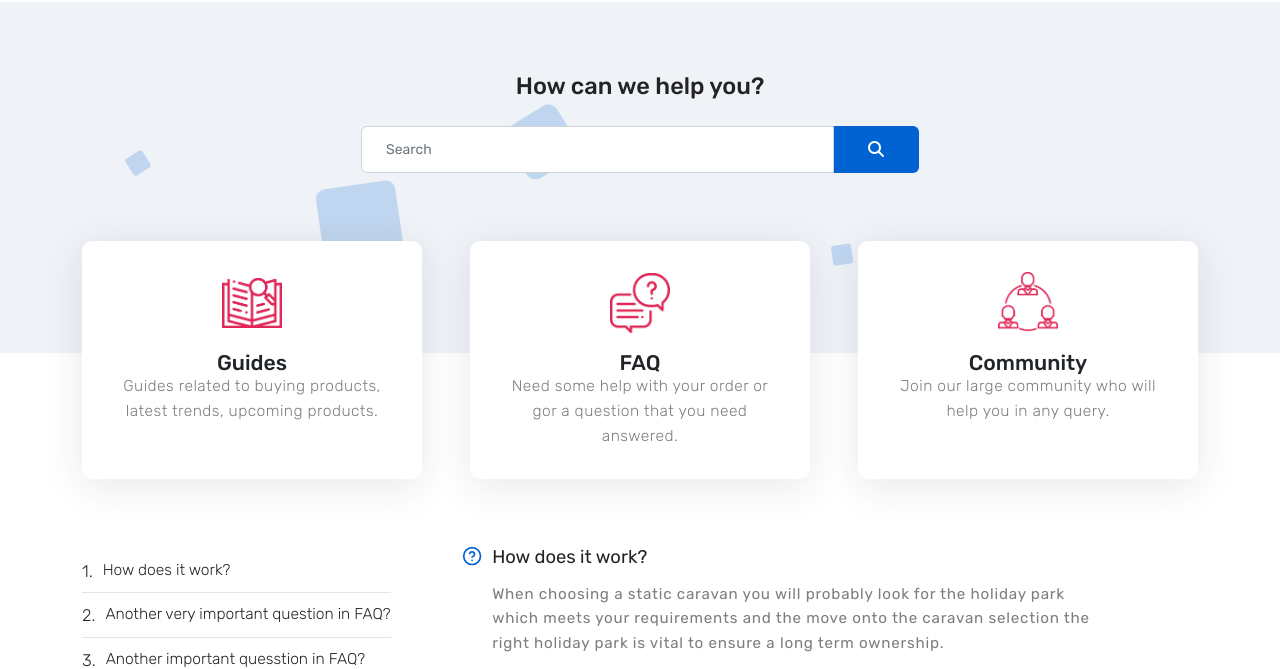
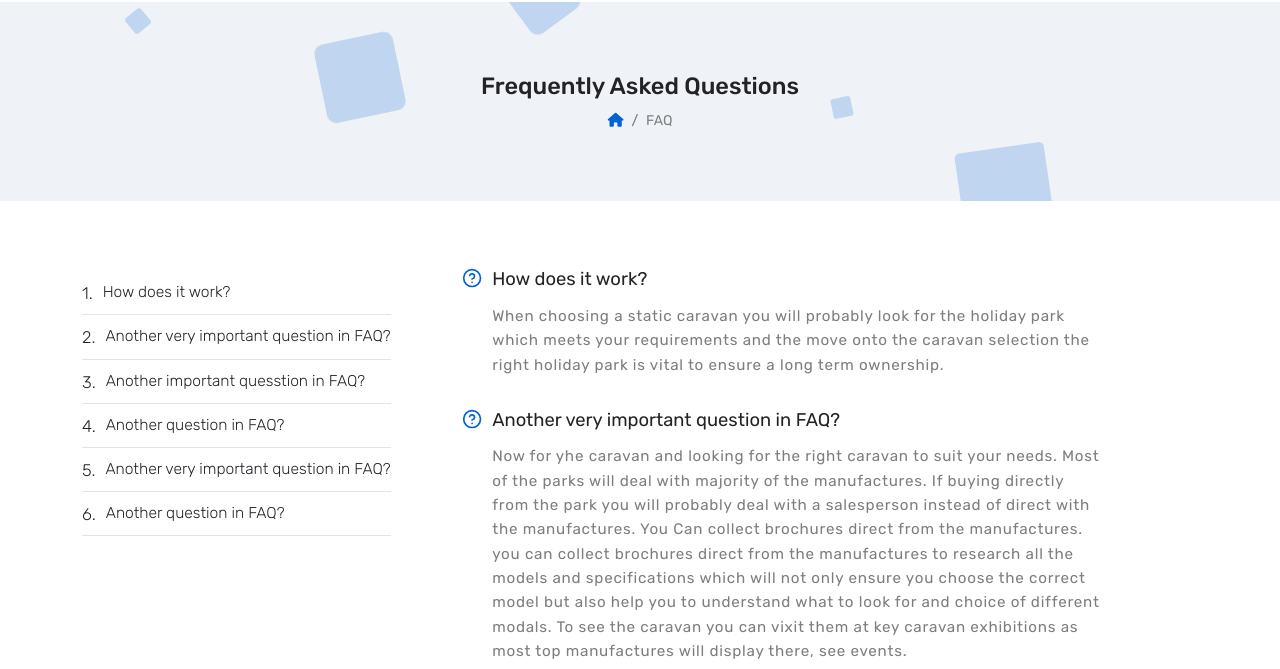
Before and after one commit to kamilquliyev98/MarketoWatchStore, a plain HTML site: page faq.html in a window 1280 px wide. Shown: the part 157-826 px from the top of the page. Drawn offline with nearby package versions, Linux system fonts and the light colour scheme.

Commit message:
FAQ page edited

```diff
--- a/faq.html
+++ b/faq.html
@@ -652,59 +652,22 @@
         <div class="container">
             <div class="row">
                 <div class="col-12 search-section">
-                    <h3>How can we help you?</h3>
-                    <div class="search-bar">
-                        <div class="input-group search-bar">
-                            <input type="search" class="form-control" placeholder="Search">
-                            <button class="input-group-text" id="basic-addon3">
-                                <i class="fas fa-search"></i>
-                            </button>
-                        </div>
-                    </div>
+                    <h3>Frequently Asked Questions</h3>
+                    <nav>
+                        <ol class="breadcrumb">
+                            <li class="breadcrumb-item">
+                                <a href="index.html">
+                                    <i class="fas fa-home"></i>
+                                </a>
+                            </li>
+                            <li class="breadcrumb-item active" aria-current="page">FAQ</li>
+                        </ol>
+                    </nav>
                 </div>
             </div>
         </div>
     </section>
     <!-- Breadcrumb section end -->
-
-    <!-- FAQ Section Start -->
-    <section class="faq-section pt-0">
-        <div class="container">
-            <div class="row g-lg-5 g-4">
-                <div class="col-md-4 zi-1">
-                    <div class="faq-contain">
-                        <div class="faq-image">
-                            <img src="assets/images/faq/guides.png" class="img-fluid blur-up lazyload" alt="guides">
-                        </div>
-                        <h2>Guides</h2>
-                        <h5>Guides related to buying products, latest trends, upcoming products.</h5>
-                    </div>
-                </div>
-
-                <div class="col-md-4 zi-1">
-                    <div class="faq-contain">
-                        <div class="faq-image">
-                            <img src="assets/images/faq/faq.png" class="img-fluid blur-up lazyload" alt="faq">
-                        </div>
-                        <h2>FAQ</h2>
-                        <h5>Need some help with your order or gor a question that you need answered.</h5>
-                    </div>
-                </div>
-
-                <div class="col-md-4 zi-1">
-                    <div class="faq-contain">
-                        <div class="faq-image">
-                            <img src="assets/images/faq/community.png" class="img-fluid blur-up lazyload"
-                                alt="community">
-                        </div>
-                        <h2>Community</h2>
-                        <h5>Join our large community who will help you in any query.</h5>
-                    </div>
-                </div>
-            </div>
-        </div>
-    </section>
-    <!-- FAQ Section End -->
 
     <!-- FAQ details start -->
     <section class="faq-details section-b-space">
@@ -757,10 +720,12 @@
                         <i data-feather="help-circle" class="theme-color"></i>
                         <div class="faq-option">
                             <h3>How does it work?</h3>
-                            <h6 class="font-light">When choosing a static caravan you will probably look for the holiday
+                            <h6 class="font-light">
+                                When choosing a static caravan you will probably look for the holiday
                                 park which meets
                                 your requirements and the move onto the caravan selection the right holiday park is
-                                vital to ensure a long term ownership.</h6>
+                                vital to ensure a long term ownership.
+                            </h6>
                         </div>
                     </div>
 
@@ -768,7 +733,8 @@
                         <i data-feather="help-circle" class="theme-color"></i>
                         <div class="faq-option">
                             <h3>Another very important question in FAQ?</h3>
-                            <h6 class="font-light">Now for yhe caravan and looking for the right caravan to suit your
+                            <h6 class="font-light">
+                                Now for yhe caravan and looking for the right caravan to suit your
                                 needs. Most of the
                                 parks will deal with majority of the manufactures. If buying directly from the park you
                                 will probably deal with a salesperson instead of direct with the manufactures. You Can
@@ -776,7 +742,8 @@
                                 the manufactures to research all the models and specifications which will not only
                                 ensure you choose the correct model but also help you to understand what to look for and
                                 choice of different modals. To see the caravan you can vixit them at key caravan
-                                exhibitions as most top manufactures will display there, see events.</h6>
+                                exhibitions as most top manufactures will display there, see events.
+                            </h6>
                         </div>
                     </div>
 
@@ -784,11 +751,13 @@
                         <i data-feather="help-circle" class="theme-color"></i>
                         <div class="faq-option">
                             <h3>Another important quesstion in FAQ?</h3>
-                            <h6 class="font-light">The static holiday caravan has been designed for holiday use instead
+                            <h6 class="font-light">
+                                The static holiday caravan has been designed for holiday use instead
                                 of full time
                                 living. With its modern construction and use of high quality materials the static
                                 caravan should be built to British and European standard: BS EN 1647 but some luxury
-                                caravans are built to BS 3632 confirming to residential standards.</h6>
+                                caravans are built to BS 3632 confirming to residential standards.
+                            </h6>
                         </div>
                     </div>
 
@@ -796,10 +765,12 @@
                         <i data-feather="help-circle" class="theme-color"></i>
                         <div class="faq-option">
                             <h3>Another question in FAQ?</h3>
-                            <h6 class="font-light">Normal static caravan can come in either one or two sectiond with
+                            <h6 class="font-light">
+                                Normal static caravan can come in either one or two sectiond with
                                 width up to 22ft and
                                 60ft long. If you have a one piece model this is a single unit and the two piece is
-                                known as a twin and usually assembled on site.</h6>
+                                known as a twin and usually assembled on site.
+                            </h6>
                         </div>
                     </div>
 
@@ -807,10 +778,12 @@
                         <i data-feather="help-circle" class="theme-color"></i>
                         <div class="faq-option">
                             <h3>Another very important question in FAQ?</h3>
-                            <h6 class="font-light">Decide on how many bedrooms you require as most caravans can be from
+                            <h6 class="font-light">
+                                Decide on how many bedrooms you require as most caravans can be from
                                 2 to 4 bedrooms but
                                 up to eight berths. manufactures will normally have their own layout but will offer but
-                                will a number of ranges depending on your budget.</h6>
+                                will a number of ranges depending on your budget.
+                            </h6>
                         </div>
                     </div>
 
@@ -818,11 +791,13 @@
                         <i data-feather="help-circle" class="theme-color"></i>
                         <div class="faq-option">
                             <h3>Another question in FAQ?</h3>
-                            <h6 class="font-light">The static holiday caravan has been designed for holiday use instead
+                            <h6 class="font-light">
+                                The static holiday caravan has been designed for holiday use instead
                                 of full time
                                 living. With its modern construction and use of high quality materials the static
                                 caravan should be built to British and European standard: BS EN 1647 but some luxury
-                                caravans are built to BS 3632 confirming to residential standards.</h6>
+                                caravans are built to BS 3632 confirming to residential standards.
+                            </h6>
                         </div>
                     </div>
                 </div>
@@ -841,7 +816,7 @@
                             <div class="brand-logo">
                                 <a href="index.html" class="footer-logo">
                                     <img src="assets/images/logo/logo.png" class="img-fluid blur-up lazyload"
-                                         alt="logo">
+                                        alt="logo">
                                 </a>
                             </div>
 
@@ -855,7 +830,8 @@
                                 <li>
                                     <span>
                                         <b>Address:</b>
-                                        <span class="font-light">1418 Riverwood Drive, Suite 3245 Cottonwood, CA 96052, United States</span>
+                                        <span class="font-light">1418 Riverwood Drive, Suite 3245 Cottonwood, CA 96052,
+                                            United States</span>
                                     </span>
                                 </li>
                                 <li>
@@ -876,12 +852,14 @@
                                 <ul>
                                     <li>
                                         <a href="https://info.flagcounter.com/ydqm" target="_blank">
-                                            <img src="https://s01.flagcounter.com/count2/ydqm/bg_FFFFFF/txt_000000/border_CCCCCC/columns_3/maxflags_12/viewers_3/labels_1/pageviews_0/flags_0/percent_0/" alt="Visitors">
+                                            <img src="https://s01.flagcounter.com/count2/ydqm/bg_FFFFFF/txt_000000/border_CCCCCC/columns_3/maxflags_12/viewers_3/labels_1/pageviews_0/flags_0/percent_0/"
+                                                alt="Visitors">
                                         </a>
                                     </li>
                                     <li>
                                         <a href="https://info.flagcounter.com/ydqm" target="_blank">
-                                            <img src="https://s11.flagcounter.com/mini/ydqm/bg_FFFFFF/txt_000000/border_CCCCCC/flags_1/" alt="Flag Counter" border="0">
+                                            <img src="https://s11.flagcounter.com/mini/ydqm/bg_FFFFFF/txt_000000/border_CCCCCC/flags_1/"
+                                                alt="Flag Counter" border="0">
                                         </a>
                                     </li>
                                 </ul>
@@ -894,8 +872,8 @@
                             <h3>Got Qustion ? Call Us 24/7</h3>
                             <div class="footer-number">
                                 <div class="footer-number-image">
-                                    <img src="assets/images/other/headphone.png"
-                                         class="img-fluid blur-up lazyload" alt="phone">
+                                    <img src="assets/images/other/headphone.png" class="img-fluid blur-up lazyload"
+                                        alt="phone">
                                 </div>
 
                                 <div class="footer-number-container">
```
